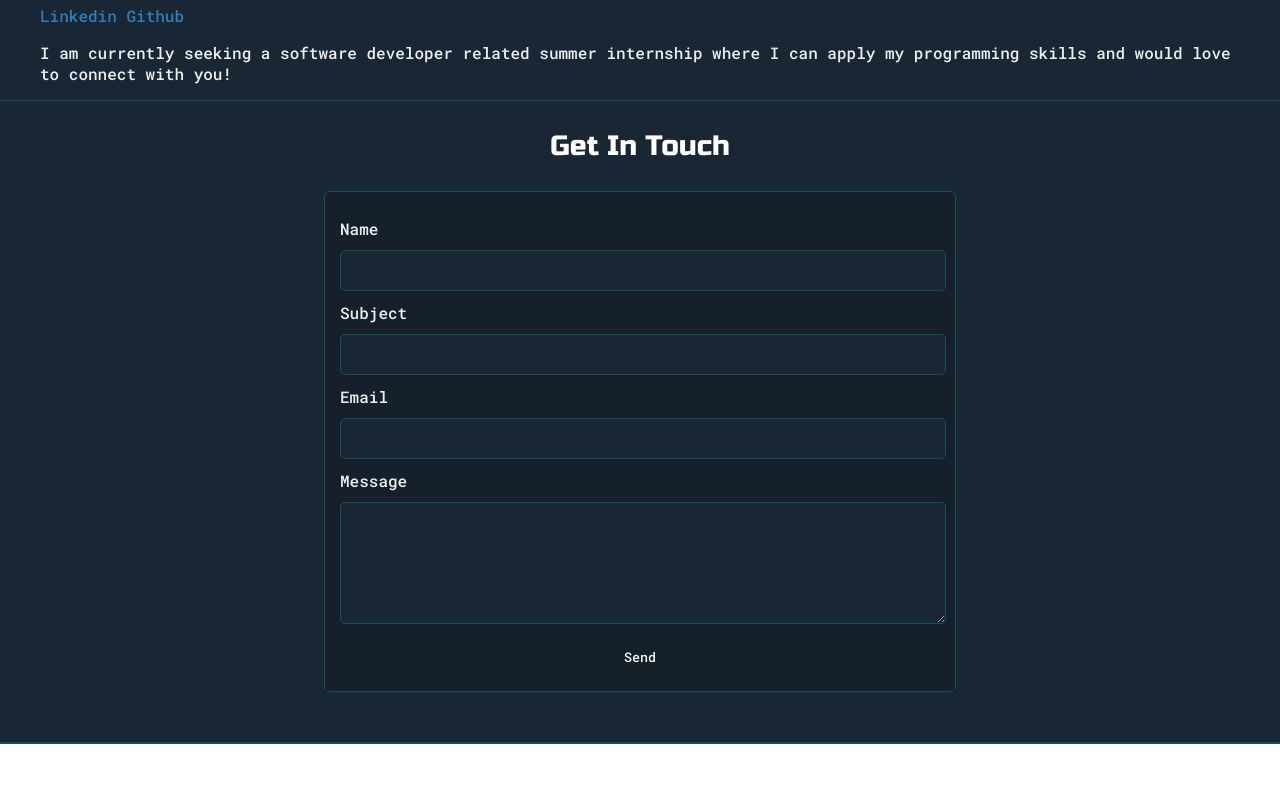
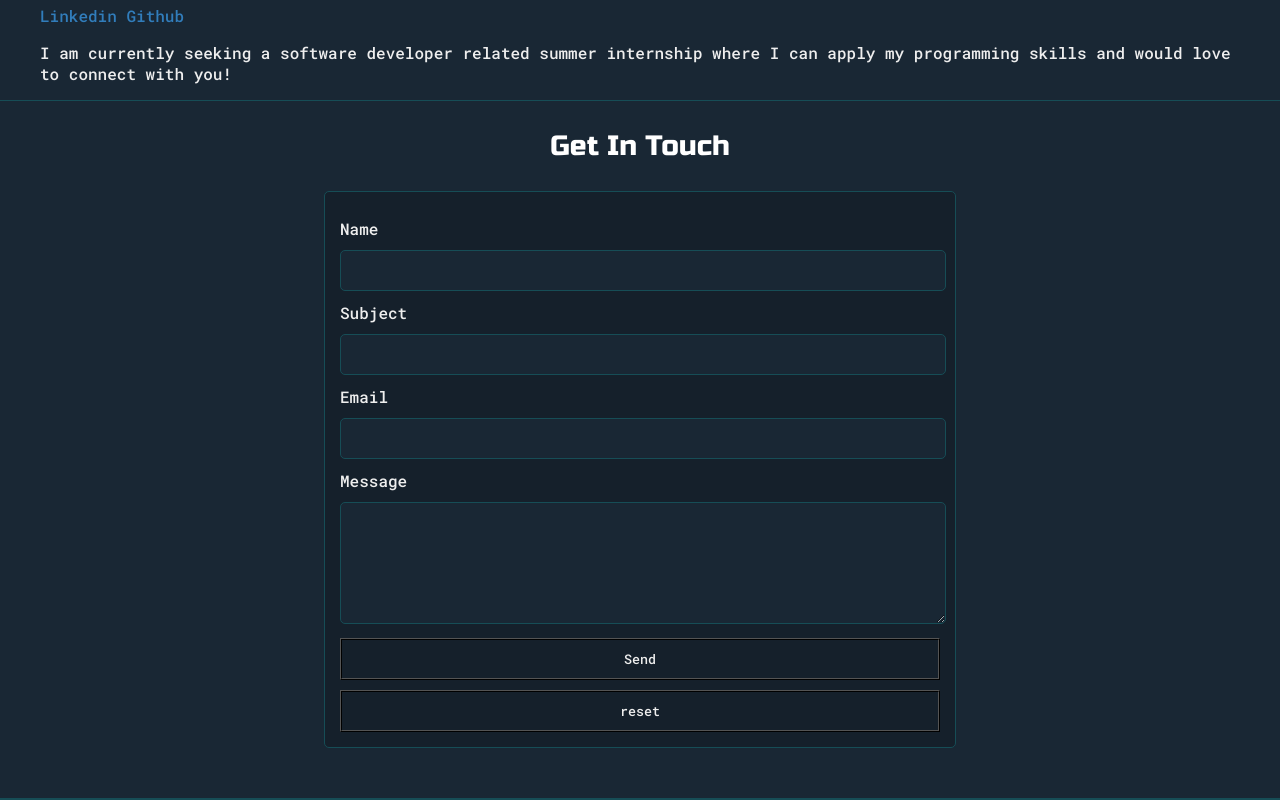
Before and after one commit to ytang913/ytang913.github.io, a plain HTML site: page contact.html in a window 1280 px wide. Shown: the part 768-1568 px from the top of the page. Before the commit the page ends 1512 px from the top, so only its background shows below. Drawn offline with Linux system fonts and the light colour scheme.

Commit message:
updating form

```diff
--- a/contact.html
+++ b/contact.html
@@ -107,6 +107,8 @@
 
                             <input id="submit-btn" type="submit" value="Send">
 
+                            <input id = "reset-btn" type="reset" value="reset">
+
 
                         </div>
                     </form>
--- a/main.css
+++ b/main.css
@@ -394,11 +394,21 @@ h6{font-size: 16px;}
 	width: 100%;
 	padding-top: 10px;
 	padding-bottom:10px;
-	color: #fff;
+	color: var(--secondaryText);
 	background-color: var(--buttonColor);
-	border:none;
+    border-style: ridge;
+
 }
 
+#reset-btn {
+    margin-top: 10px;
+	width: 100%;
+	padding-top: 10px;
+	padding-bottom:10px;
+	color: var(--secondaryText);
+	background-color: var(--buttonColor);
+	border-style:ridge;
+}
 
 
 @media screen and  (max-width:1200px){
```
